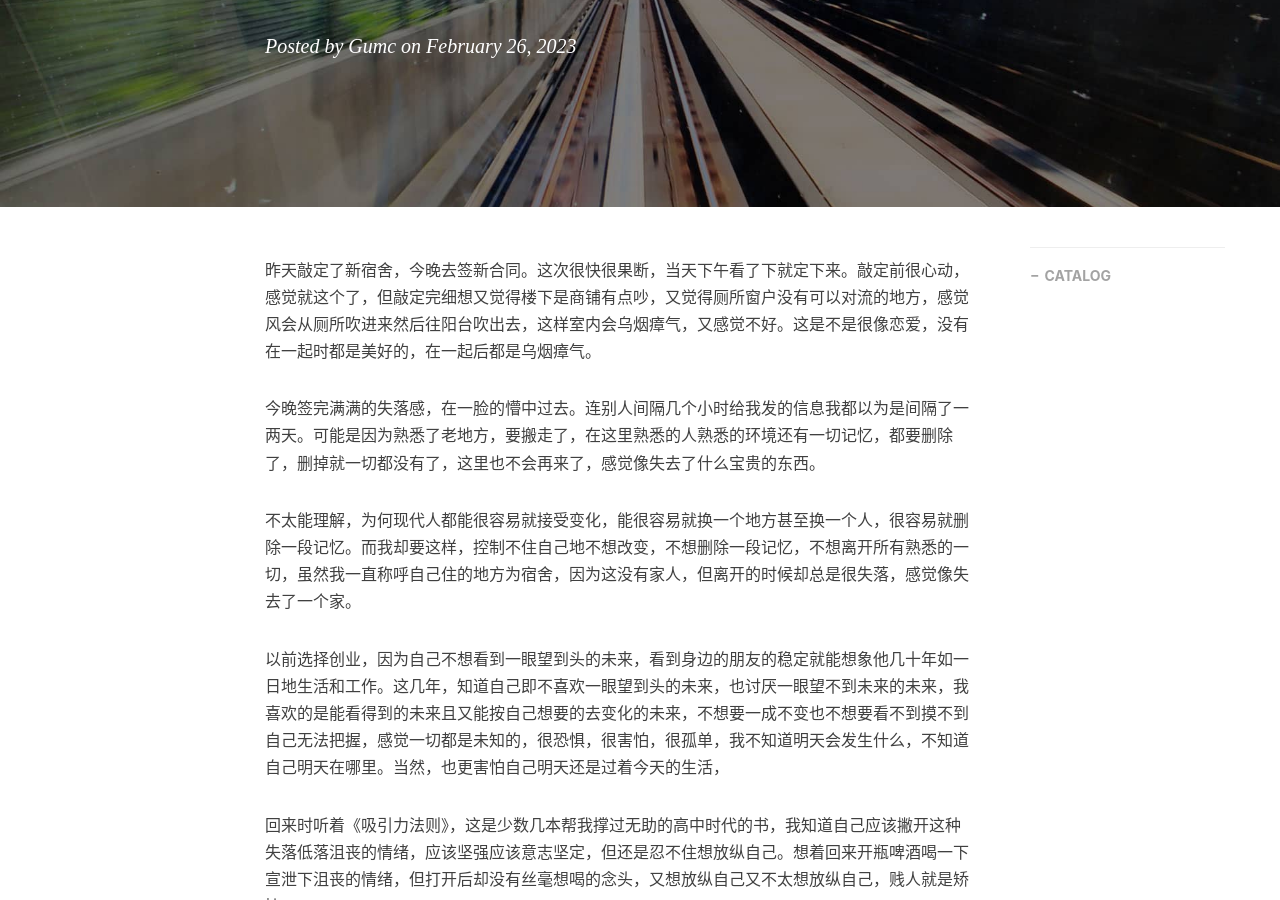
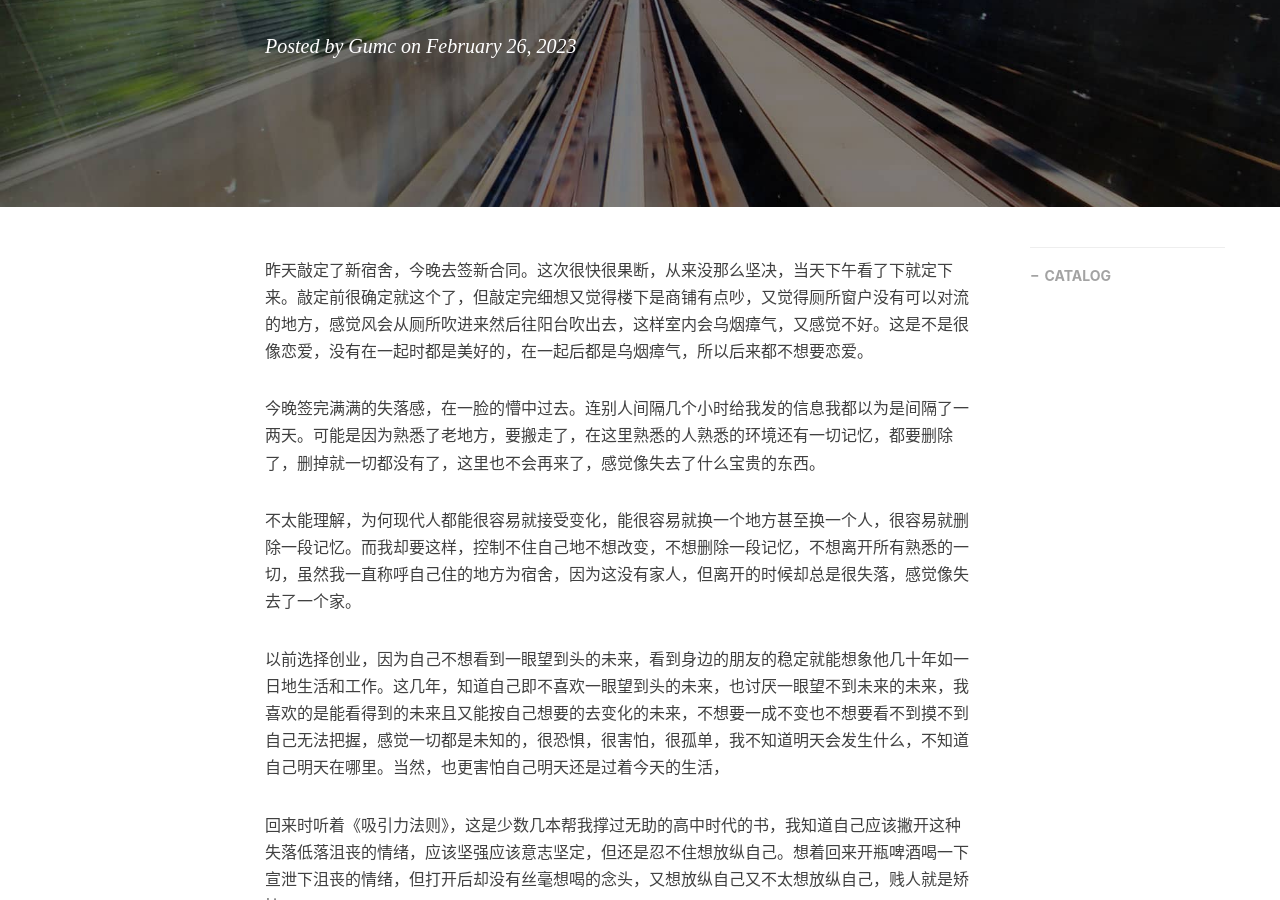
Before and after one commit to gumcstronger/gumcstronger.github.io, a Jekyll site: the page built from _posts/2023/2023-03-06-house-memory.md, in a window 1280 px wide and 900 px high, scrolled down 316 px. Built offline with Jekyll 4.4.1, drawn with Linux system fonts in a browser that asks for light colours; comment, search, counter and statistics services are not loaded.

Commit message:
Update 2023-03-06-house-memory.md

```diff
--- a/_posts/2023/2023-03-06-house-memory.md
+++ b/_posts/2023/2023-03-06-house-memory.md
@@ -9,7 +9,7 @@ catalog: true
 tags:
     - 生活
 ---
-昨天敲定了新宿舍，今晚去签新合同。这次很快很果断，当天下午看了下就定下来。敲定前很心动，感觉就这个了，但敲定完细想又觉得楼下是商铺有点吵，又觉得厕所窗户没有可以对流的地方，感觉风会从厕所吹进来然后往阳台吹出去，这样室内会乌烟瘴气，又感觉不好。这是不是很像恋爱，没有在一起时都是美好的，在一起后都是乌烟瘴气。
+昨天敲定了新宿舍，今晚去签新合同。这次很快很果断，从来没那么坚决，当天下午看了下就定下来。敲定前很确定就这个了，但敲定完细想又觉得楼下是商铺有点吵，又觉得厕所窗户没有可以对流的地方，感觉风会从厕所吹进来然后往阳台吹出去，这样室内会乌烟瘴气，又感觉不好。这是不是很像恋爱，没有在一起时都是美好的，在一起后都是乌烟瘴气，所以后来都不想要恋爱。
 
 今晚签完满满的失落感，在一脸的懵中过去。连别人间隔几个小时给我发的信息我都以为是间隔了一两天。可能是因为熟悉了老地方，要搬走了，在这里熟悉的人熟悉的环境还有一切记忆，都要删除了，删掉就一切都没有了，这里也不会再来了，感觉像失去了什么宝贵的东西。
 
```
